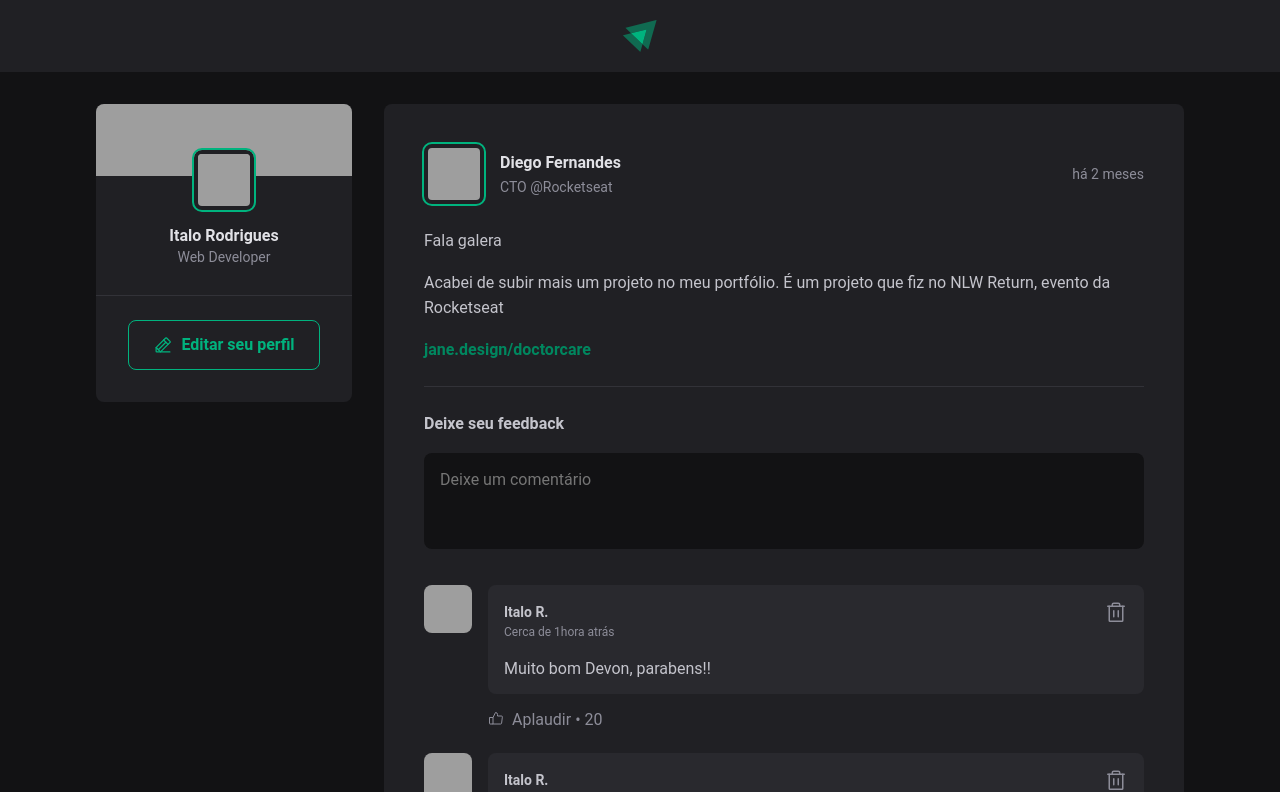
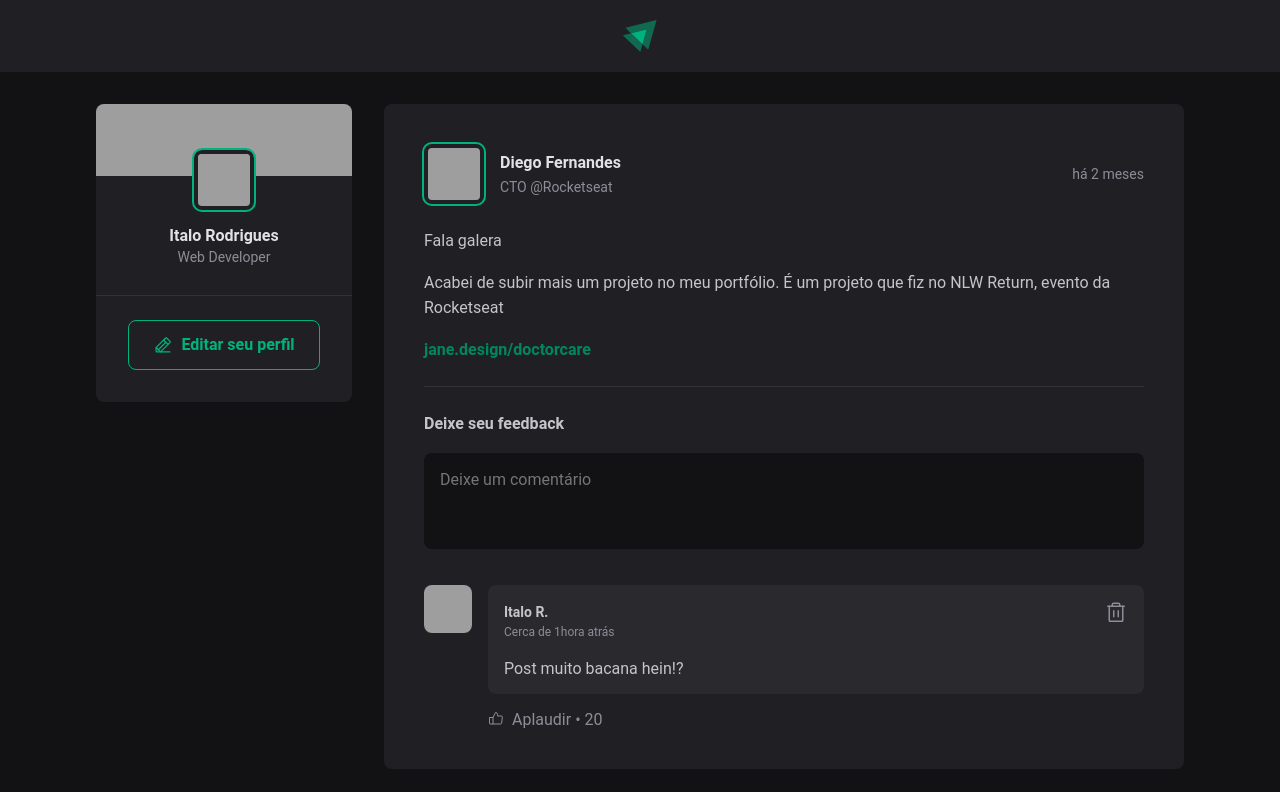
Before and after one commit to ItaloRodriguesDev/Ignite-Feed, a React (Vite) app: page / in a window 1280 px wide. Shown: the top 792 px of the page. Built offline with nearby package versions, Linux system fonts and the light colour scheme; grey boxes are pictures that could not be loaded.

Commit message:
Ultilizei programação declarativa para armazenar os comentarios feitos pelo usuários.

```diff
--- a/src/components/Comment.jsx
+++ b/src/components/Comment.jsx
@@ -2,7 +2,7 @@
 import { Avatar } from './Avatar'
 import styles from './Comment.module.css'
 
-export function Comment() {
+export function Comment({ content }) {
   return (
     <div className={styles.comment}>
       <Avatar hasBorder={false} src="https://github.com/maykbrito.png" alt="Imagem avatar" />
@@ -19,7 +19,7 @@
               <Trash size={24}/>
             </button>
           </header>
-          <p>Muito bom Devon, parabens!!</p>
+          <p>{content}</p>
         </div>
 
         <footer>
--- a/src/components/Post.jsx
+++ b/src/components/Post.jsx
@@ -1,23 +1,44 @@
 import { format, formatDistanceToNow } from 'date-fns';
 import ptBR from 'date-fns/locale/pt-BR'
+import { useState } from 'react';
 
 import { Avatar } from './Avatar';
 import { Comment } from './Comment';
 import styles from './Post.module.css';
 
 
+
+
 /* Fizemos uma desestruturação, nas propriedades para não ficar repetitivo o uso do termo "props."*/
 export function Post({ author, publishedAt, content }) {
+  const [comments, setComments] = useState([
+    'Post muito bacana hein!?'
+  ])
+
+
+  const [newCommentText, setNewCommentText] = useState('')
 
   const publishedDateFormatted = format(publishedAt, "d 'de' LLLL 'às' HH:mm'h'", {
     locale: ptBR,
   })
 
-  const publishedDateRelativeToNow = formatDistanceToNow(publishedAt, {
+  const publishedDateRelativeToNow = formatDistanceToNow(
+    publishedAt, {
     locale: ptBR,
     addSuffix: true,
   })
 
+  function handleCreateNewComment() {
+    event.preventDefault()
+
+     setComments([...comments, newCommentText]);
+     setNewCommentText('');
+
+  }
+
+  function handleNweCommentChange() {
+    setNewCommentText(event.target.value)
+  }
 
   return(
     <article className={styles.post}>
@@ -48,11 +69,14 @@
 
       </div>
 
-      <form className={styles.commentForm}>
+      <form onSubmit={handleCreateNewComment} className={styles.commentForm}>
         <strong>Deixe seu feedback</strong>
 
         <textarea
+          name="comment"
           placeholder="Deixe um comentário"
+          value={newCommentText}
+          onChange={handleNweCommentChange}
         />
 
         <footer>
@@ -61,9 +85,12 @@
       </form>
 
         <div className={styles.commentList}>
-          <Comment/>
-          <Comment/>
-          <Comment/>
+          {comments.map(comment => {
+            return <Comment content={comment}/>
+          }
+
+          )}
+
         </div>
 
     </article>
```
